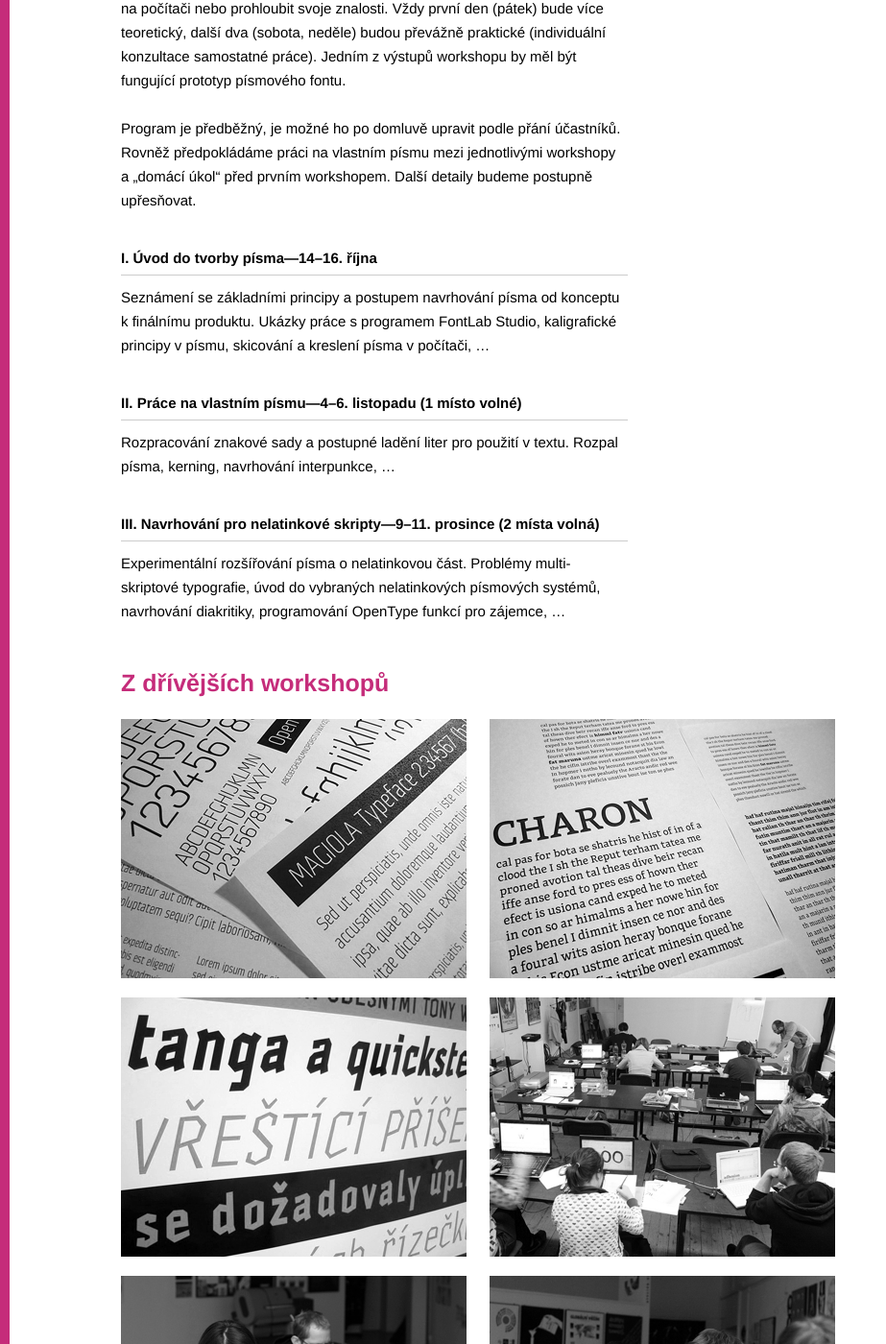
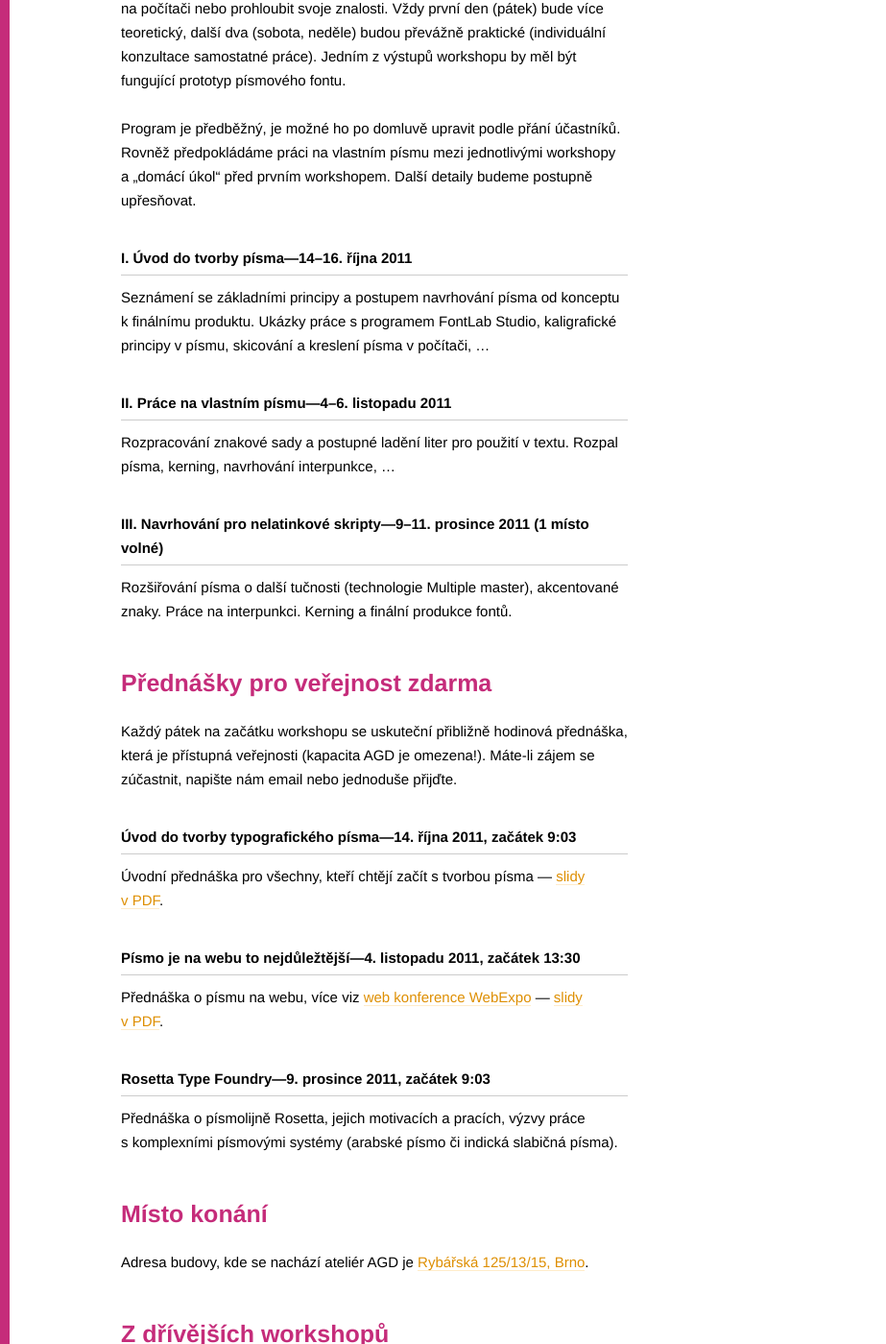
Before and after one commit to MrBrezina/typeworks.org, a Jekyll site: the page built from index.md, in a window 1280 px wide and 1400 px high, scrolled down 677 px. Shown: the whole window at 96% size, without its empty margins (0-923 px from the left). Built offline with Jekyll 4.4.1, drawn with Linux system fonts in a browser that asks for light colours; some of the changed text lies outside the part shown.

Commit message:
Updated info about last workshop and public lectures. Added slides for past lectures.

```diff
--- a/index.md
+++ b/index.md
@@ -3,7 +3,7 @@ layout: layout
 title: Intro
 ---
 
-V průběhu podzimních měsíců roku 2011 proběhne na [FaVU VUT](http://www.ffa.vutbr.cz/) v Brně několik **třídenních workshopů** věnovaných tvorbě typografického písma. Workshopy budou určeny primárně studentům Ateliéru grafického designu na FaVU, zároveň jsou však otevřeny pro **3–5 účastníků z řad veřejnosti**. Celkový počet účastníků se bude pohybovat okolo 15 osob.
+V průběhu podzimních měsíců roku 2011 proběhnou na [FaVU VUT](http://www.ffa.vutbr.cz/) v Brně tři **třídenní workshopy** věnované tvorbě typografického písma. Workshopy budou určeny primárně studentům Ateliéru grafického designu (AGD) na FaVU, zároveň jsou však otevřeny pro **3–5 účastníků z řad veřejnosti**. Celkový počet účastníků se bude pohybovat okolo 15 osob.
 
 **Počet volných míst je uveden u jednotlivých workshopů. Cena za jeden workshop je 3600 Kč. Místo si rezervujte předem emailem (<info@typetalks.com>).**
 
@@ -13,22 +13,41 @@ Pokud máte zájem o další informace, zapište se k odběru občasného [maili
 
 ## Program
 
-Workshopy povede typograf a písmař [David Březina](http://davi.cz) z [Rosetta Type Foundry](http://rosettatype.com). Budou určeny zvláště pro grafické designéry, kteří chtějí začít s tvorbou písma na počítači nebo prohloubit svoje znalosti. Vždy první den (pátek) bude více teoretický, další dva (sobota, neděle) budou převážně praktické (individuální konzultace samostatné práce). Jedním z výstupů workshopu by měl být fungující prototyp písmového fontu.
+Workshopy povede typograf a písmař [David Březina](http://davi.cz) z [Rosetta Type Foundry](http://rosettatype.com). Budou určeny zvláště pro grafické designéry, kteří chtějí začít s tvorbou písma na počítači nebo prohloubit svoje znalosti. Vždy první den (pátek) bude více teoretický, další dva (sobota, neděle) budou převážně praktické (individuální konzultace samostatné práce). Jedním z výstupů workshopu by měl být fungující prototyp písmového fontu.
 
 Program je předběžný, je možné ho po domluvě upravit podle přání účastníků. Rovněž předpokládáme práci na vlastním písmu mezi jednotlivými workshopy a „domácí úkol“ před prvním workshopem. Další detaily budeme postupně upřesňovat.
 
-### I. Úvod do tvorby písma—14–16. října
+### I. Úvod do tvorby písma—14–16. října 2011
 
 Seznámení se základními principy a postupem navrhování písma od konceptu k finálnímu produktu. Ukázky práce s programem FontLab Studio, kaligrafické principy v písmu, skicování a kreslení písma v počítači, …
 
-### II. Práce na vlastním písmu—4–6. listopadu (1 místo volné) ###
+### II. Práce na vlastním písmu—4–6. listopadu 2011
 
 Rozpracování znakové sady a postupné ladění liter pro použití v textu. Rozpal písma, kerning, navrhování interpunkce, …
 
-### III. Navrhování pro nelatinkové skripty—9–11. prosince (2 místa volná) ###
+### III. Navrhování pro nelatinkové skripty—9–11. prosince 2011 (1 místo volné)
 
-Experimentální rozšířování písma o nelatinkovou část. Problémy multi-skriptové typografie, úvod do vybraných nelatinkových písmových systémů, navrhování diakritiky, programování OpenType funkcí pro zájemce, …
+Rozšiřování písma o další tučnosti (technologie Multiple master), akcentované znaky. Práce na interpunkci. Kerning a finální produkce fontů.
 
+## Přednášky pro veřejnost zdarma
+
+Každý pátek na začátku workshopu se uskuteční přibližně hodinová přednáška, která je přístupná veřejnosti (kapacita AGD je omezena!). Máte-li zájem se zúčastnit, napište nám email nebo jednoduše přijďte.
+
+### Úvod do tvorby typografického písma—14. října 2011, začátek 9:03
+
+Úvodní přednáška pro všechny, kteří chtějí začít s tvorbou písma — [slidy v PDF](http://speakerdeck.com/u/mrbrezina/p/tvorba-typografickeho-pisma).
+
+### Písmo je na webu to nejdůležtější—4. listopadu 2011, začátek 13:30
+
+Přednáška o písmu na webu, více viz [web konference WebExpo](http://webexpo.cz/praha2011/prednaska/pismo-je-na-webu-to-nejdulezitejsi/) — [slidy v PDF](http://speakerdeck.com/u/mrbrezina/p/pismo-je-na-webu-to-nejdulezitejsi).
+
+### Rosetta Type Foundry—9. prosince 2011, začátek 9:03
+
+Přednáška o písmolijně Rosetta, jejich motivacích a pracích, výzvy práce s komplexními písmovými systémy (arabské písmo či indická slabičná písma).
+
+## Místo konání
+
+Adresa budovy, kde se nachází ateliér AGD je [Rybářská 125/13/15, Brno](http://maps.google.cz/maps?q=Ryb%C3%A1%C5%99sk%C3%A1+125%2F13%2F15,+603+00+Brno&hl=cs&ie=UTF8&sll=49.930008,15.369873&sspn=5.707778,9.854736&brcurrent=5,0,0&t=h&z=16).
 
 ## Z dřívějších workshopů
 
@@ -56,10 +75,5 @@ Experimentální rozšířování písma o nelatinkovou část. Problémy multi-
 **Q: Are foreigners welcome?**
 **A:** Wholeheartedly! FaVU usually has one or two exchange students anyway. However, note that most of the lectures will be in Czech (that is the first day), the rest (two days out of three) consists of individual consultations on students’/participants’ projects. These can be done in English. Get in touch with us via email, we are happy to help and answer your questions.
 
-**Q: Why should I attend the non-Latin workshop when I want to design only Latin typefaces?**
-**A:** 1. Designing non-Latin characters can inform the way you design Latin letters and spark new inspiration. 2. You never know, it is a valuable skill and you may need it in the future. 3. Seeing foreign typographic environments helps building a wider perspective about typography and design in general. 4. It can be quite challenging, but it also is a great fun.
-
-The workshop will be rather short and experimental. One cannot expect any serious work to come out from a three-day workshop on non-Latin type design (doing serious work with unfamiliar scripts indeed needs a long-term research). We will work with either Cyrillic, Greek, Devanagari, or Gujarati.
-
 **Q: Ubytování.**
-**A:** Ubytování si musí účastníci zajistit na svoje náklady sami. Adresa budovy, kde se nachází ateliér AGD je: [Rybářská 125/13/15, 603 00 Brno](http://maps.google.cz/maps?q=Ryb%C3%A1%C5%99sk%C3%A1+125%2F13%2F15,+603+00+Brno&hl=cs&ie=UTF8&sll=49.930008,15.369873&sspn=5.707778,9.854736&brcurrent=5,0,0&t=h&z=16). Samozřejmě doporučujeme [Hotel Jonathan](http://www.hoteljonathan.cz) (5 min. busem, ošklivé stránky prosím ignorujte). Hotel nabízí pro účastníky TypeWorks slevu 15 %.
+**A:** Ubytování si musí účastníci zajistit na svoje náklady sami. Samozřejmě doporučujeme [Hotel Jonathan](http://www.hoteljonathan.cz) (5 min. busem, ošklivé stránky prosím ignorujte). Hotel nabízí pro účastníky TypeWorks slevu 15 %.
```
